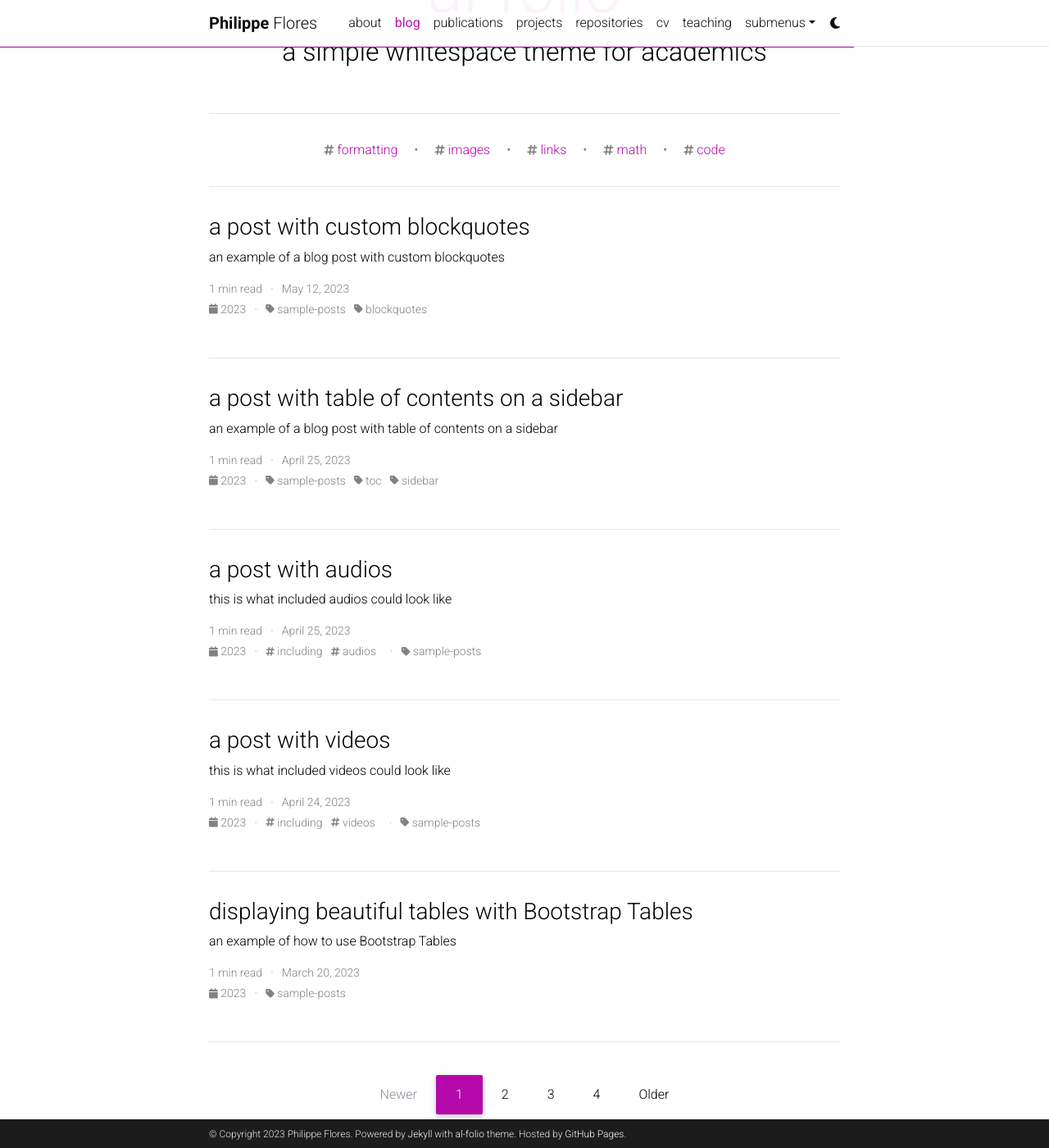
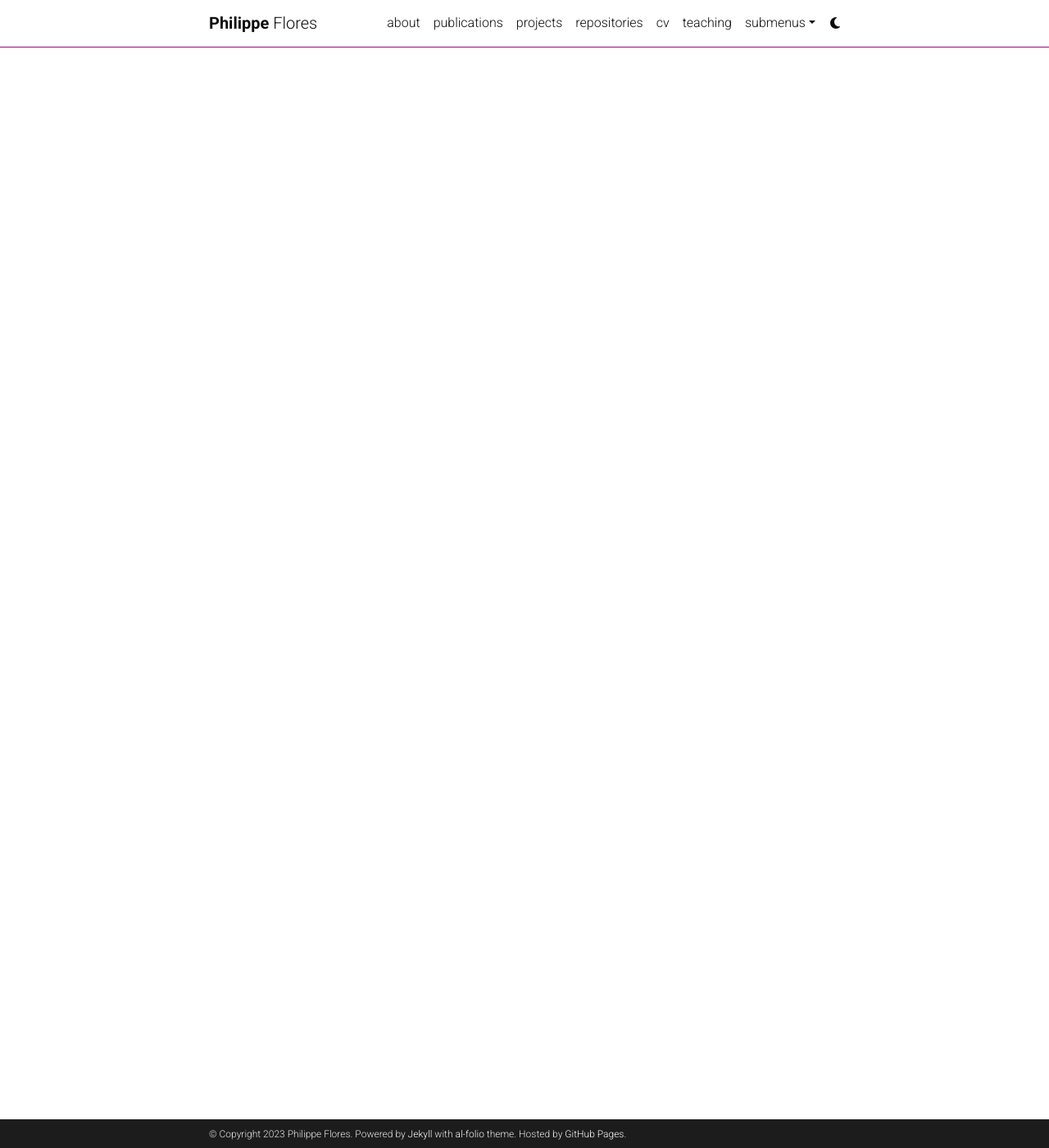
Before and after one commit to philippeflores/philippeflores.github.io, a Jekyll site: the page built from blog/index.html, in a window 1280 px wide and 1400 px high, scrolled down 197 px. Shown: the whole window at 82% size. Built offline with Jekyll 4.4.1, drawn with Linux system fonts in a browser that asks for light colours; the list of posts is cut into pages by our own code; comment, search, counter and statistics services are not loaded; a style sheet for code colours, icons or effects is not loaded.

Commit message:
Update _config.yml deletion blog

```diff
--- a/_config.yml
+++ b/_config.yml
@@ -116,50 +116,6 @@ panelbear_analytics:  # panelbear analytics site ID (format: XXXXXXXXX)
 
 google_site_verification:  # your google-site-verification ID (Google Search Console)
 bing_site_verification:  # out your bing-site-verification ID (Bing Webmaster)
-
-# -----------------------------------------------------------------------------
-# Blog
-# -----------------------------------------------------------------------------
-
-blog_name: al-folio # blog_name will be displayed in your blog page
-blog_nav_title: blog # your blog must have a title for it to be displayed in the nav bar
-blog_description: a simple whitespace theme for academics
-permalink: /blog/:year/:title/
-
-# Pagination
-pagination:
-  enabled: true
-
-related_blog_posts:
-  enabled: true
-  max_related: 5
-
-# Giscus comments (RECOMMENDED)
-# Follow instructions on https://giscus.app/ to setup for your repo to fill out
-# the information below.
-giscus:
-  repo: alshedivat/al-folio      # <your-github-user-name>/<your-github-repo-name>
-  repo_id: MDEwOlJlcG9zaXRvcnk2MDAyNDM2NQ==
-  category: Comments             # name of the category under which discussions will be created
-  category_id: DIC_kwDOA5PmLc4CTBt6
-  mapping: title                 # identify discussions by post title
-  strict: 1                      # use strict identification mode
-  reactions_enabled: 1           # enable (1) or disable (0) emoji reactions
-  input_position: bottom         # whether to display input form below (bottom) or above (top) the comments
-  theme: preferred_color_scheme  # name of the color scheme (preferred works well with al-folio light/dark mode)
-  emit_metadata: 0
-  lang: en
-
-# Disqus comments (DEPRECATED)
-disqus_shortname: al-folio # put your disqus shortname
-# https://help.disqus.com/en/articles/1717111-what-s-a-shortname
-
-# External sources.
-# If you have blog posts published on medium.com or other external sources,
-# you can display them in your blog by adding a link to the RSS feed.
-external_sources:
-  - name: medium.com
-    rss_url: https://medium.com/@al-folio/feed
 
 # -----------------------------------------------------------------------------
 # Collections
```
